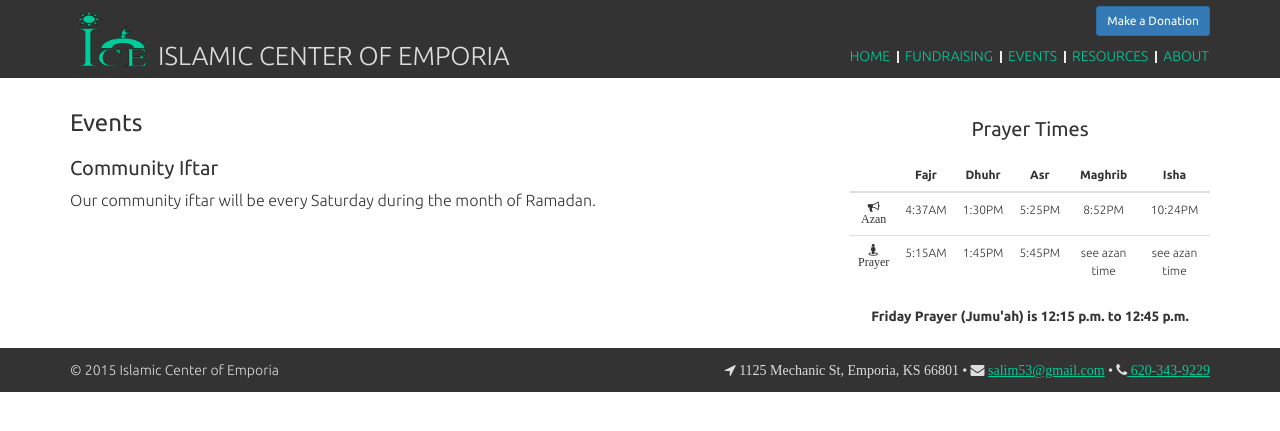
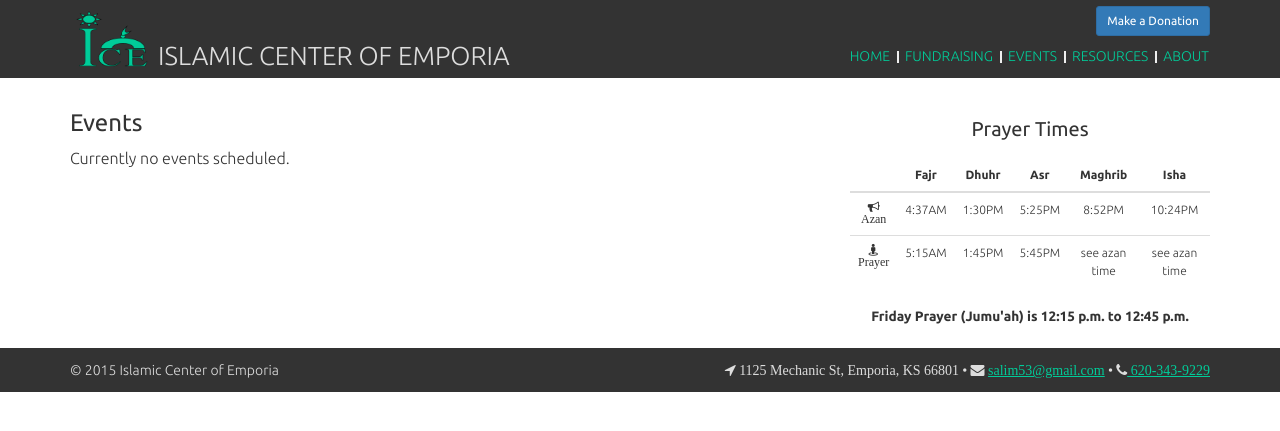
Before and after one commit to fourfridays/fourfridays.github.io, a Jekyll site: the page built from 5-events.md, in a window 1280 px wide. Shown: the top 431 px of the page. Built offline with Jekyll 4.4.1, drawn with Linux system fonts in a browser that asks for light colours; nearby versions of some CDN libraries.

```diff
--- a/5-events.md
+++ b/5-events.md
@@ -4,5 +4,4 @@
 permalink: /events/
 ---
 
-###Community Iftar
-Our community iftar will be every Saturday during the month of Ramadan.
+Currently no events scheduled.
```
